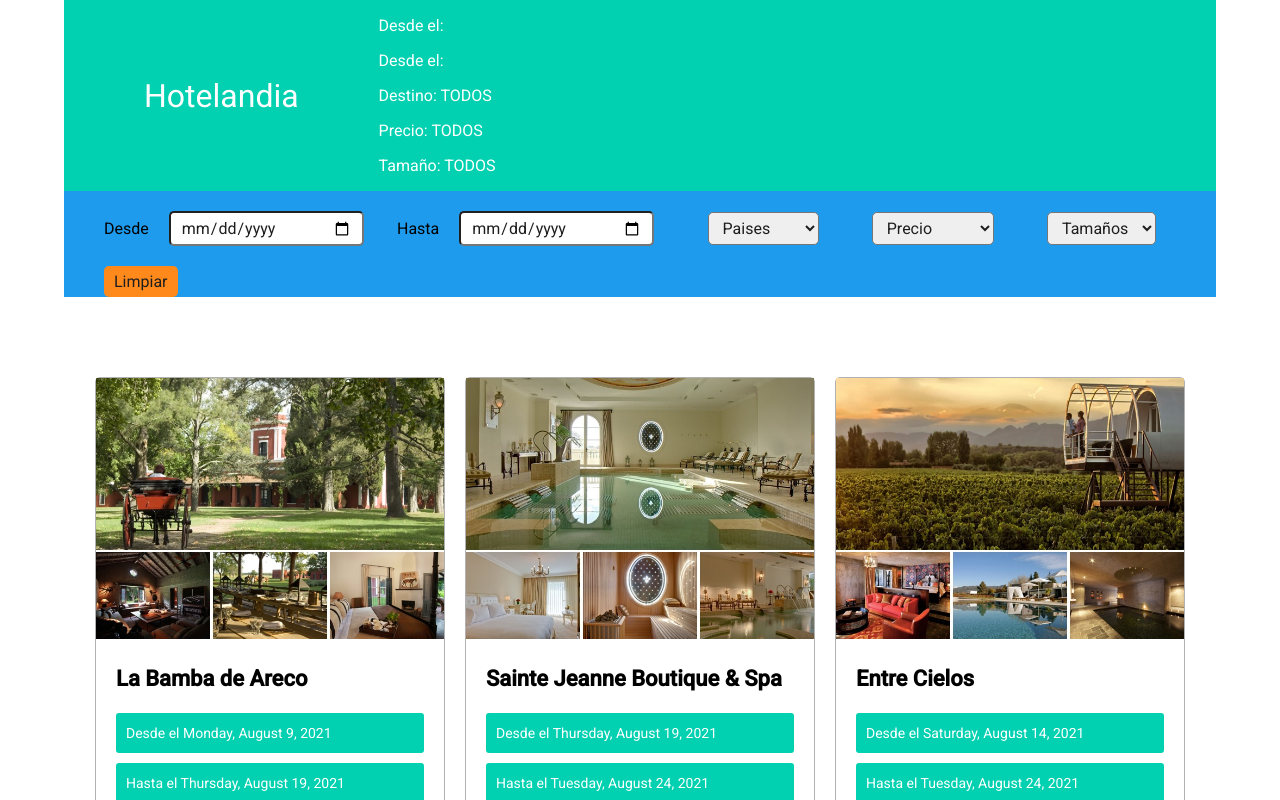
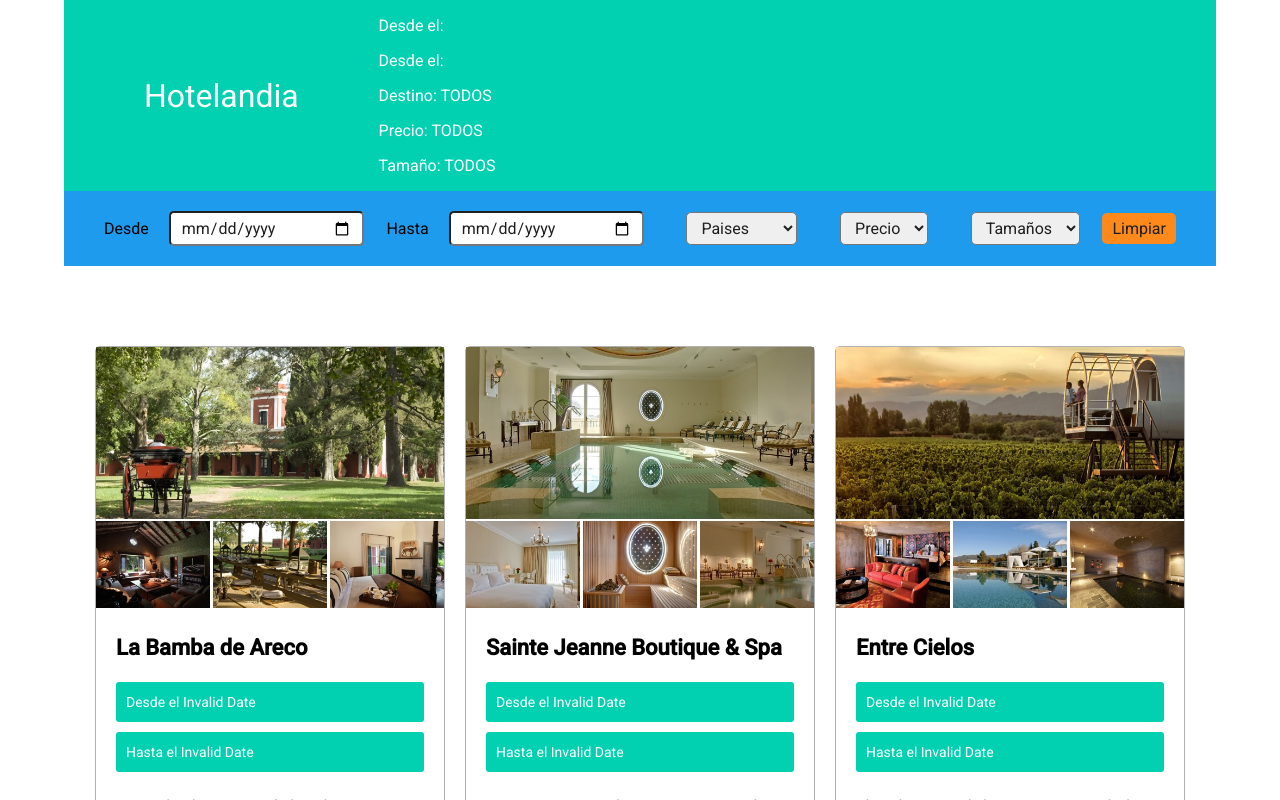
Before and after one commit to marioconti/reserva-hoteles-Mario-Conti, a React (Create React App) app: page / in a window 1280 px wide. Shown: the top 800 px of the page. Built offline with nearby package versions, Linux system fonts and the light colour scheme.

Commit message:
se agregan actualizaciones en trabajo con filtro

```diff
--- a/src/recursos/Filtros/Resultados.jsx
+++ b/src/recursos/Filtros/Resultados.jsx
@@ -49,12 +49,7 @@ export const FiltroFechaHasta = (props) => {
 /* =========================================================== */
 // Filtro por Pais
 export const FiltroPais = (props) => {
-  // Manejar el cambio de un select
-  // Fx que recibe evento/cambio de estado
   const handleSelect = (evento) => {
-    // como todo evento de etiqueta, el handle select recibe un objeto evento
-    // este objeto evento tiene la información sobre el elemento que se ejecuta
-    // este se ejecuta cuando hay un cambio en el select
     const paisSeleccionado = evento.target.value;
     props.setCountry(paisSeleccionado);
   };
@@ -94,10 +89,10 @@ export const FiltroPrecio = (props) => {
         id=""
       >
         <option value="Todos">Precio</option>
-        <option value="1">Económico</option>
-        <option value="2">Confort</option>
-        <option value="3">Lujos</option>
-        <option value="4">Magnífico</option>
+        <option value="1">$</option>
+        <option value="2">$$</option>
+        <option value="3">$$$</option>
+        <option value="4">$$$$</option>
       </select>
     </div>
   );
--- a/src/recursos/HotelInfo/HotelInfo.css
+++ b/src/recursos/HotelInfo/HotelInfo.css
@@ -1,5 +1,5 @@
 /* Contenedor principal de la sección que contiene las cards*/
-.contenedor-section-hotel {
+.contenedorHoteles {
   width: 100%;
   display: flex;
   flex-wrap: wrap;
@@ -60,8 +60,8 @@
 .rectangulos {
   display: flex;
   flex-wrap: wrap;
- align-items: center;
- /* margin-top: auto; */
+  align-items: center;
+  /* margin-top: auto; */
 }
 /* =========================================================== */
 /* Cada rectangulo con la info */
--- a/src/recursos/HotelInfo/HotelInfo.jsx
+++ b/src/recursos/HotelInfo/HotelInfo.jsx
@@ -2,89 +2,30 @@ import React from "react";
 import { hotelsData } from "../arrayhoteles";
 import "./HotelInfo.css";
 
-// Esta función es la que realiza la instanciación dinámica de las card con HotelInfo
-// Componente
-// Renderizado filtro por pais
-// export function RenderizadoPorPais(props) {
-//   const listaPorPais = hotelsData.map((e) => {
-//     if (e.country === props.country) {
-//       return (
-//         <HotelInfo
-//           name={e.name}
-//           photo={e.photo}
-//           description={e.description}
-//           desde={e.availabilityFrom}
-//           hasta={e.availabilityTo}
-//           city={e.city}
-//           country={e.country}
-//           rooms={e.rooms}
-//           price={e.price}
-//         />
-//       );
-//     } else if (props.country === "Todos") {
-//       return (
-//         <HotelInfo
-//           name={e.name}
-//           photo={e.photo}
-//           description={e.description}
-//           desde={e.availabilityFrom}
-//           hasta={e.availabilityTo}
-//           city={e.city}
-//           country={e.country}
-//           rooms={e.rooms}
-//           price={e.price}
-//         />
-//       );
-//     }
-//   });
-//   return <div className="contenedor-section-hotel">{listaPorPais}</div>;
-// }
-// ===========================================================
-// filtrar los hoteles por un pais (fx javier/Clase)
-// let hotelesFiltrados = [];
-
-// if (props.country === "todos") {
-//   hotelesFiltrados = [...props.hotelsData];
-// } else {
-//   hotelesFiltrados = props.hotelsData.filter((hotel) => {
-//     return hotel.country.toUpperCase() === props.country.toUpperCase();
-//   });
-// }
-// ===========================================================
-// Renderizado filtro por precio
-export function RenderizadoPorPrecio(props) {
-  const listaPorPrecio = hotelsData.map((e) => {
-    if (e.price == props.price) {
-      return (
-        <HotelInfo
-          name={e.name}
-          photo={e.photo}
-          description={e.description}
-          desde={e.availabilityFrom}
-          hasta={e.availabilityTo}
-          city={e.city}
-          country={e.country}
-          rooms={e.rooms}
-          price={e.price}
-        />
-      );
-    } else if (props.price === "Todos") {
-      return (
-        <HotelInfo
-          name={e.name}
-          photo={e.photo}
-          description={e.description}
-          desde={e.availabilityFrom}
-          hasta={e.availabilityTo}
-          city={e.city}
-          country={e.country}
-          rooms={e.rooms}
-          price={e.price}
-        />
-      );
+// Función que realiza los filtros y la instanciación dinámica de las card con HotelInfo
+// Renderizado por filtros
+export function ListaHoteles(props) {
+  const hotelesFiltradoPorPais = hotelsData.filter((hotel) => {
+    if (props.country === "Todos") {
+      return true;
+    } else {
+      return hotel.country.toLowerCase() === props.country.toLowerCase();
     }
   });
-  return <div className="contenedor-section-hotel">{listaPorPrecio}</div>;
+  let renderizacionHoteles = hotelesFiltradoPorPais.map((hotel) => {
+    return (
+      <HotelInfo
+        photo={hotel.photo}
+        name={hotel.name}
+        description={hotel.description}
+        city={hotel.city}
+        country={hotel.country}
+        rooms={hotel.rooms}
+        price={hotel.price}
+      />
+    );
+  });
+  return <div className="contenedorHoteles">{renderizacionHoteles}</div>;
 }
 
 // ===========================================================
--- a/src/recursos/container/Container.jsx
+++ b/src/recursos/container/Container.jsx
@@ -1,5 +1,5 @@
 import { React, useState } from "react";
-import { RenderizadoPorPrecio } from "../HotelInfo/HotelInfo";
+import { ListaHoteles } from "../HotelInfo/HotelInfo";
 import { Header } from "../Header/Header";
 import { Filtros } from "../Filtros/Filtros";
 // este import trae la fecha de hoy exportada como una const del arrayhoteles
@@ -16,15 +16,10 @@ export function Container() {
     <div className="App">
       <Header
         fechaDesde={fechaDesde}
-        setFechaDesde={setFechaDesde}
         fechaHasta={fechaHasta}
-        setFechaHasta={setFechaHasta}
         country={country}
-        setCountry={setCountry}
         price={price}
-        setPrice={setPrice}
         tamanio={tamanio}
-        setTamanio={setTamanio}
       />
       <Filtros
         fechaDesde={fechaDesde}
@@ -38,29 +33,12 @@ export function Container() {
         tamanio={tamanio}
         setTamanio={setTamanio}
       />
-      {/* <RenderizadoPorPais
+      <ListaHoteles
         fechaDesde={fechaDesde}
-        setFechaDesde={setFechaDesde}
         fechaHasta={fechaHasta}
-        setFechaHasta={setFechaHasta}
         country={country}
-        setCountry={setCountry}
         price={price}
-        setPrice={setPrice}
         tamanio={tamanio}
-        setTamanio={setTamanio}
-      /> */}
-      <RenderizadoPorPrecio
-        fechaDesde={fechaDesde}
-        setFechaDesde={setFechaDesde}
-        fechaHasta={fechaHasta}
-        setFechaHasta={setFechaHasta}
-        country={country}
-        setCountry={setCountry}
-        price={price}
-        setPrice={setPrice}
-        tamanio={tamanio}
-        setTamanio={setTamanio}
       />
     </div>
   );
```
